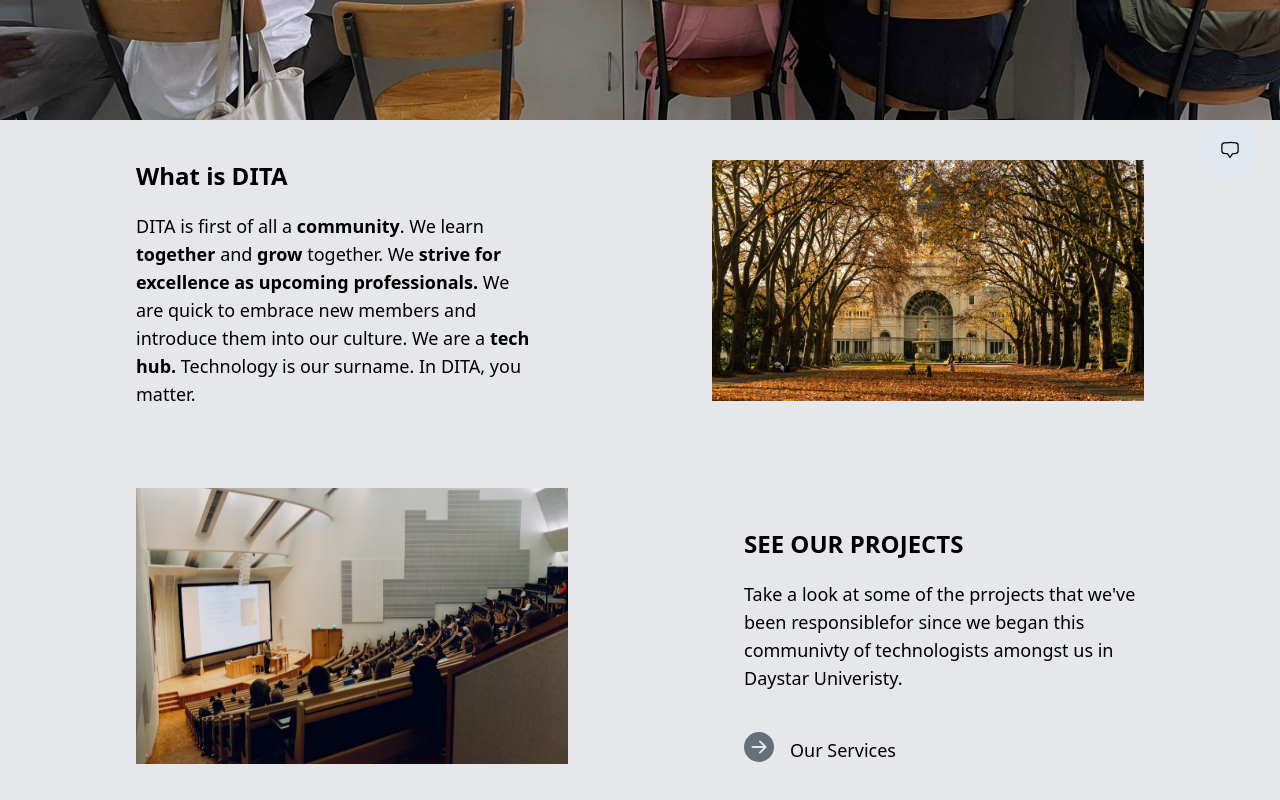
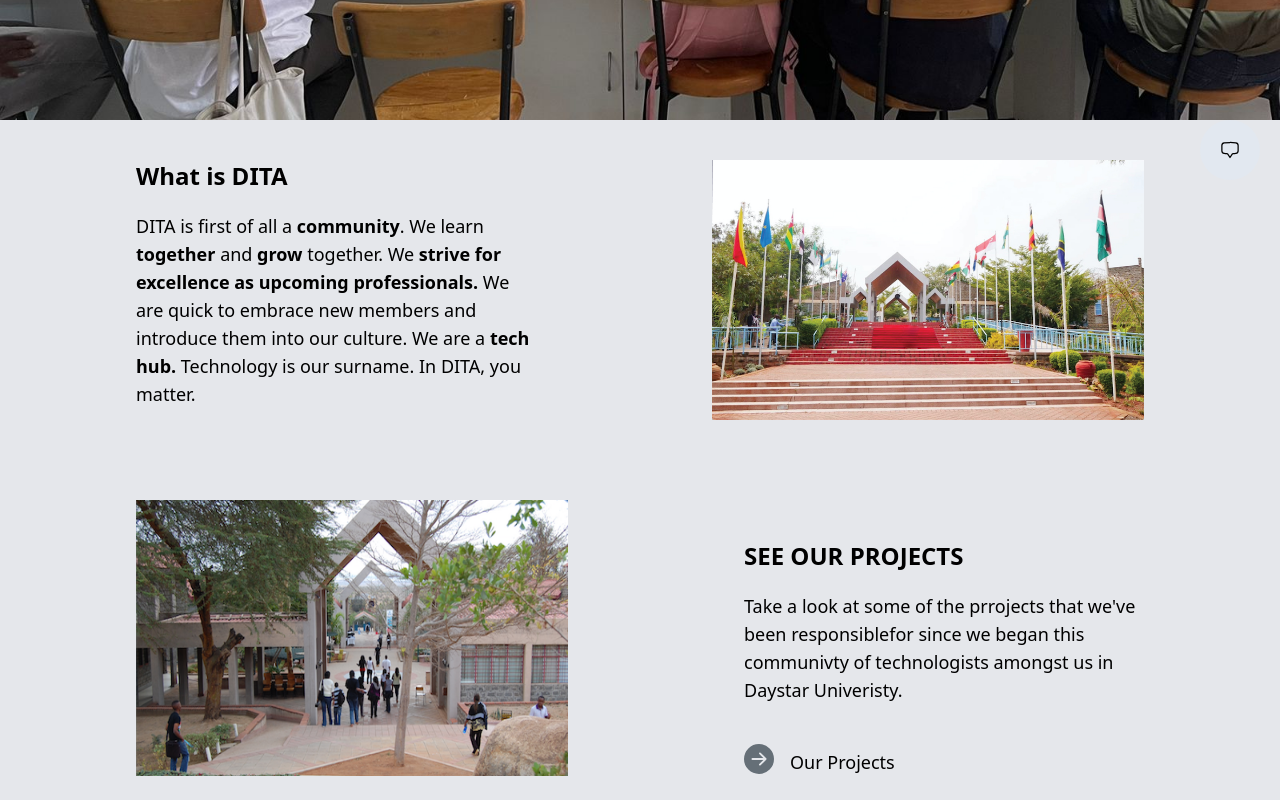
Before and after one commit to dita-daystaruni/dita-website-frontend, a React (Vite) app: page / in a window 1280 px wide. Shown: the part 600-1400 px from the top of the page. Built offline with nearby package versions, Linux system fonts and the light colour scheme; no server answers.

Commit message:
feat: added imports for images in about section

```diff
--- a/src/pages/components/landing/about.jsx
+++ b/src/pages/components/landing/about.jsx
@@ -1,9 +1,9 @@
 import React, { useEffect } from "react";
 import { motion, useAnimate,useInView } from "framer-motion";
 
-import about1 from "../../../assets/unsplash_gQtUcKahZoQ.png";
-import about2 from "../../../assets/unsplash_dsvJgiBJTOs.png";
 import GreyRedirectBtn from "../common/greyRedirectBtn";
+import athi_main from '../../../assets/athi_main.png';
+import athiCampus from '../../../assets/athiCampus.png';
 
 const About = () => {
  const [scope, animate] = useAnimate();
@@ -45,7 +45,7 @@
           <img
             className="md:max-w-lg md:p-10 mr-24 max-sm:p-0 max-sm:ml-0"
             alt="campus view"
-            src={about1}
+            src={athi_main}
           />
         </div>
       </section>
@@ -54,7 +54,7 @@
         <img
           className="sm:max-w-lg md:p-10 md:ml-24 max-sm:p-0 max-sm:ml:0 max-sm:mt-10"
           alt="lecture theater"
-          src={about2}
+          src={athiCampus}
         />
         <div className="md:py-10 md:px-10 md:max-w-lg md:ml-24 md:mt-10 md:p-10 md:mr-24 max-sm:px-5 py-8">
           <h3 className="font-bold text-2xl mb-5">SEE OUR PROJECTS</h3>
@@ -76,7 +76,7 @@
               <GreyRedirectBtn
                 margin_right={0}
                 margin_top_bottom={0}
-                text="Our Services"
+                text="Our Projects"
               />
             </div>
           </motion.p>
```
